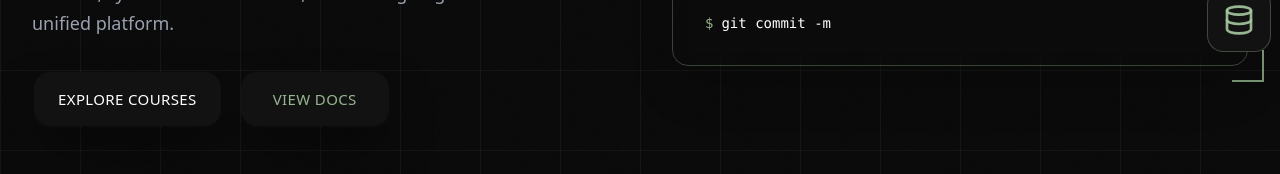
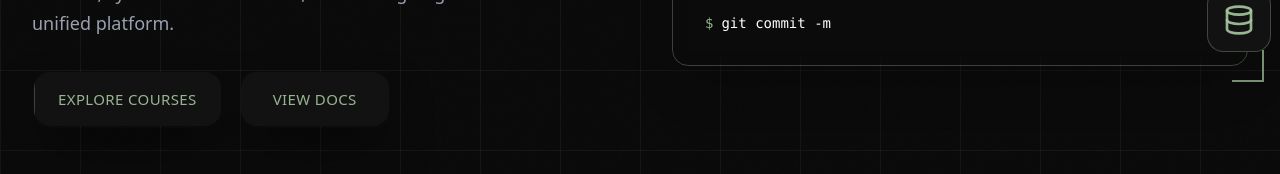
Before and after one commit to saidulislamshehab/Learnova, a React (Vite) app: page / in a window 1280 px wide. Shown: the part 570-744 px from the top of the page. Built offline with nearby package versions, Linux system fonts and the light colour scheme.

Commit message:
updated the hero section buttons ui

```diff
--- a/src/components/Hero.tsx
+++ b/src/components/Hero.tsx
@@ -102,25 +102,23 @@ export function Hero({
               {/* CTA Buttons */}
               <div className="flex flex-col sm:flex-row gap-4 mb-12">
                 <button
-                  className="group relative inline-block p-[2px] font-semibold leading-6 text-white shadow-2xl cursor-pointer rounded-xl shadow-black/50 transition-transform duration-300 ease-in-out hover:scale-105 active:scale-95"
+                  className="group relative inline-block p-[2px] font-semibold leading-6 shadow-2xl cursor-pointer rounded-xl shadow-black/50 transition-transform duration-300 ease-in-out hover:scale-105 active:scale-95"
                   onClick={onExploreCourses}
                 >
-                  <span className="absolute inset-0 rounded-xl bg-gradient-to-r from-white via-gray-200 to-white p-[2px] opacity-0 transition-opacity duration-500 group-hover:opacity-100"></span>
 
-                  <span className="relative z-10 block px-[24px] py-[15px] rounded-xl bg-[#121212] text-[15px]">
-                    <div className="relative z-10 flex items-center space-x-2">
-                      <span className="transition-all duration-500 group-hover:translate-x-1 font-medium tracking-wide">
-                        EXPLORE COURSES
-                      </span>
 
-                    </div>
+                  <span className="relative z-10 block px-[24px] py-[15px] rounded-xl bg-[#121212] overflow-hidden">
+                    <span className="absolute inset-0 bg-[#A5C89E]/90 -translate-x-full group-hover:translate-x-0 transition-transform duration-300 ease-out"></span>
+                    <span className="relative z-10 text-[#A5C89E]/90 group-hover:text-white transition-colors duration-300 font-medium tracking-wide text-[15px]">
+                      EXPLORE COURSES
+                    </span>
                   </span>
                 </button>
                 <button
                   className="group relative inline-block p-[2px] font-semibold leading-6 shadow-2xl cursor-pointer rounded-xl shadow-black/50 transition-transform duration-300 ease-in-out hover:scale-105 active:scale-95"
                   onClick={onViewDocs}
                 >
-                  <span className="absolute inset-0 rounded-xl bg-gradient-to-r from-white via-gray-200 to-white p-[2px] opacity-0 transition-opacity duration-500 group-hover:opacity-100"></span>
+
 
                   <span className="relative z-10 block px-[32px] py-[15px] rounded-xl bg-[#121212] overflow-hidden">
                     <span className="absolute inset-0 bg-[#A5C89E]/90 -translate-x-full group-hover:translate-x-0 transition-transform duration-300 ease-out"></span>
```
